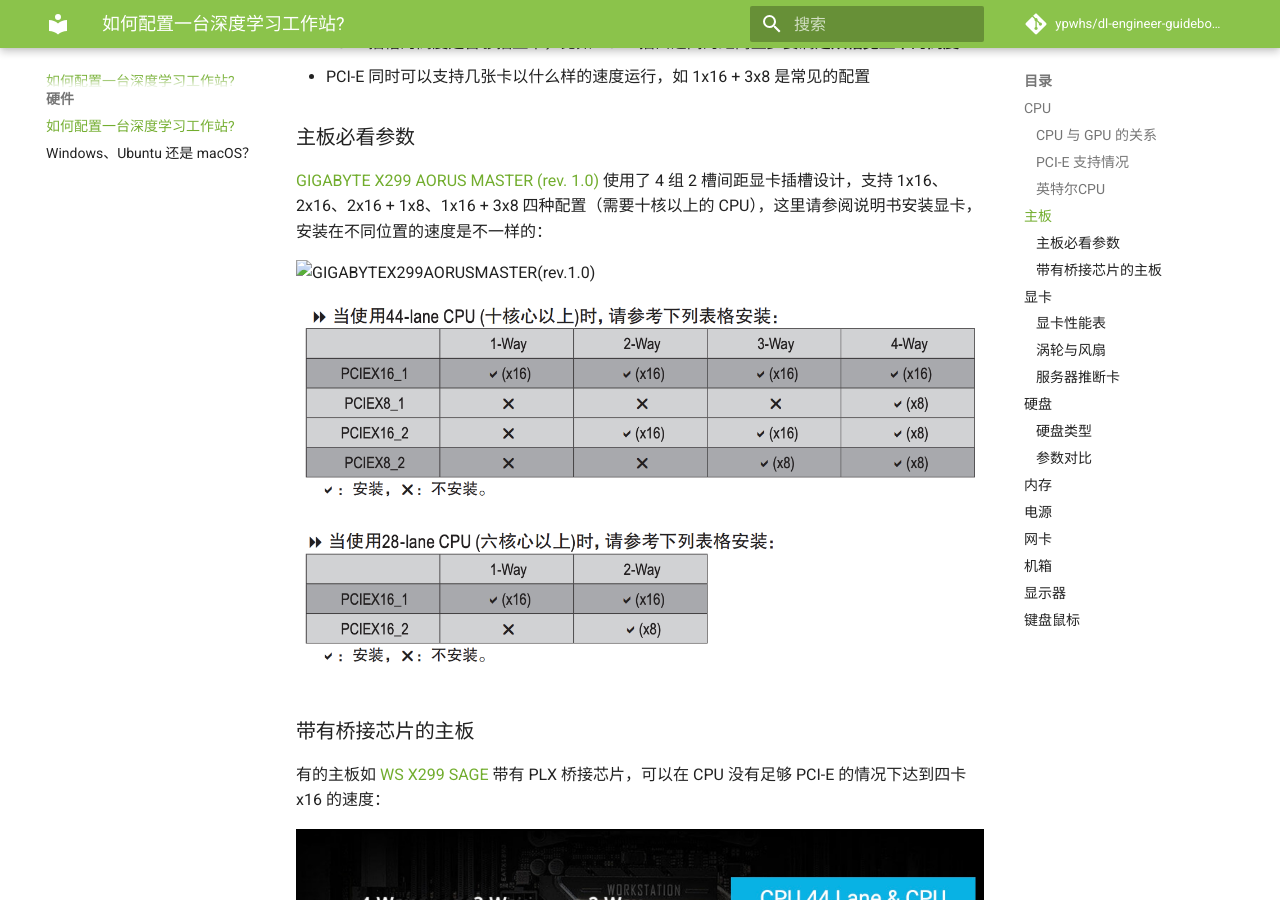
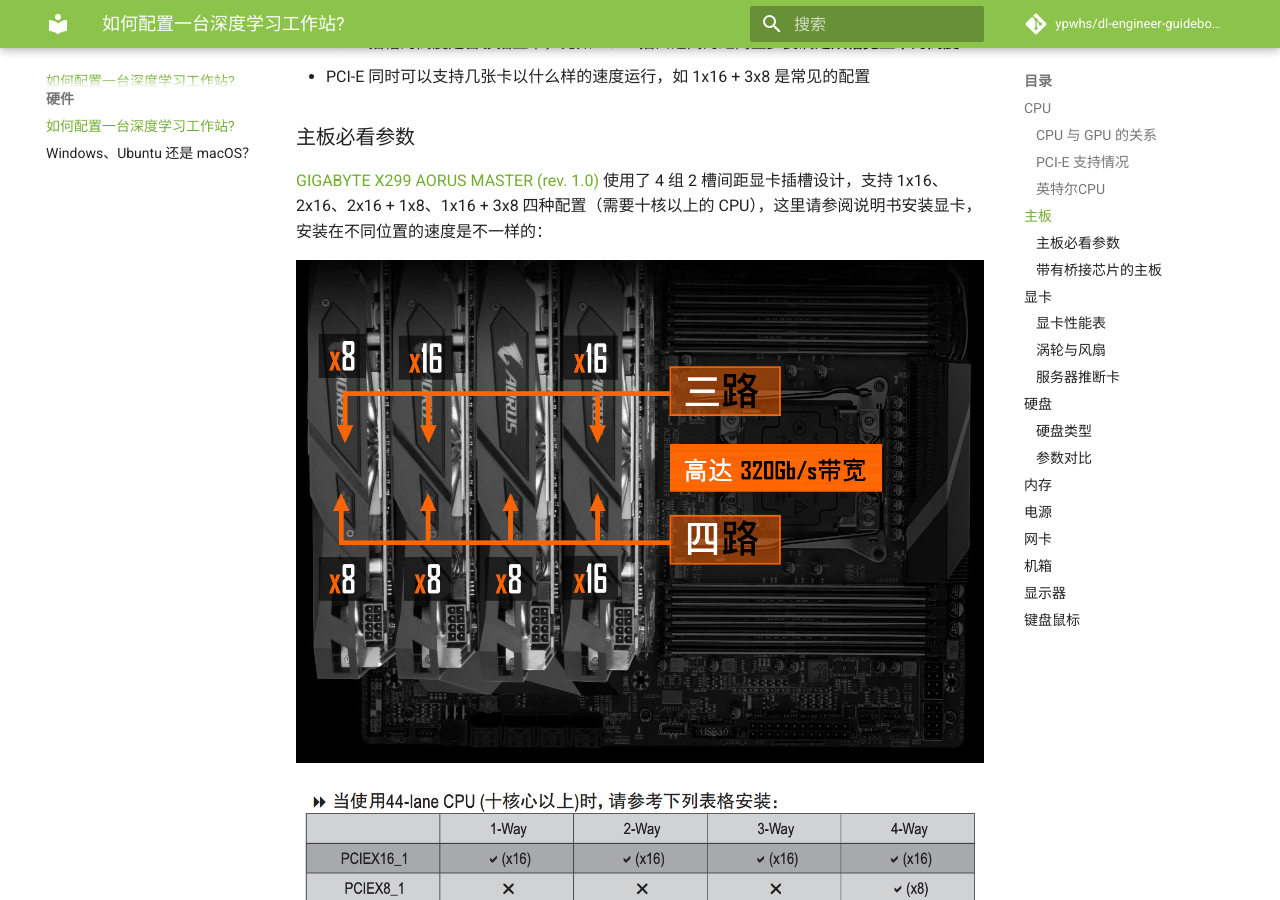
Before and after one commit to ypwhs/dl-engineer-guidebook, an MkDocs documentation site: the page built from docs/how-to-build-deep-learning-workstation.md, in a window 1280 px wide and 900 px high, scrolled down 2038 px. Built offline with MkDocs 1.6.1 and Material for MkDocs 9.7.7, drawn with Linux system fonts in a browser that asks for light colours; comment, search, counter and statistics services are not loaded.

Commit message:
Update how-to-build-deep-learning-workstation.md (#21)

```diff
--- a/docs/how-to-build-deep-learning-workstation.md
+++ b/docs/how-to-build-deep-learning-workstation.md
@@ -36,7 +36,7 @@
 
 [GIGABYTE X299 AORUS MASTER \(rev. 1.0\)](https://www.gigabyte.cn/Motherboard/X299-AORUS-MASTER-rev-10) 使用了 4 组 2 槽间距显卡插槽设计，支持 1x16、2x16、2x16 + 1x8、1x16 + 3x8 四种配置（需要十核以上的 CPU），这里请参阅说明书安装显卡，安装在不同位置的速度是不一样的：
 
-![GIGABYTEX299AORUSMASTER\(rev.1.0\)](how-to-build-deep-learning-workstation/4way.jpg)
+![GIGABYTEX299AORUSMASTER\(rev.1.0\)](how-to-build-deep-learning-workstation/4Way.jpg)
 
 ![GIGABYTEX299AORUSMASTERmanual](how-to-build-deep-learning-workstation/pcie.png)
 
```
